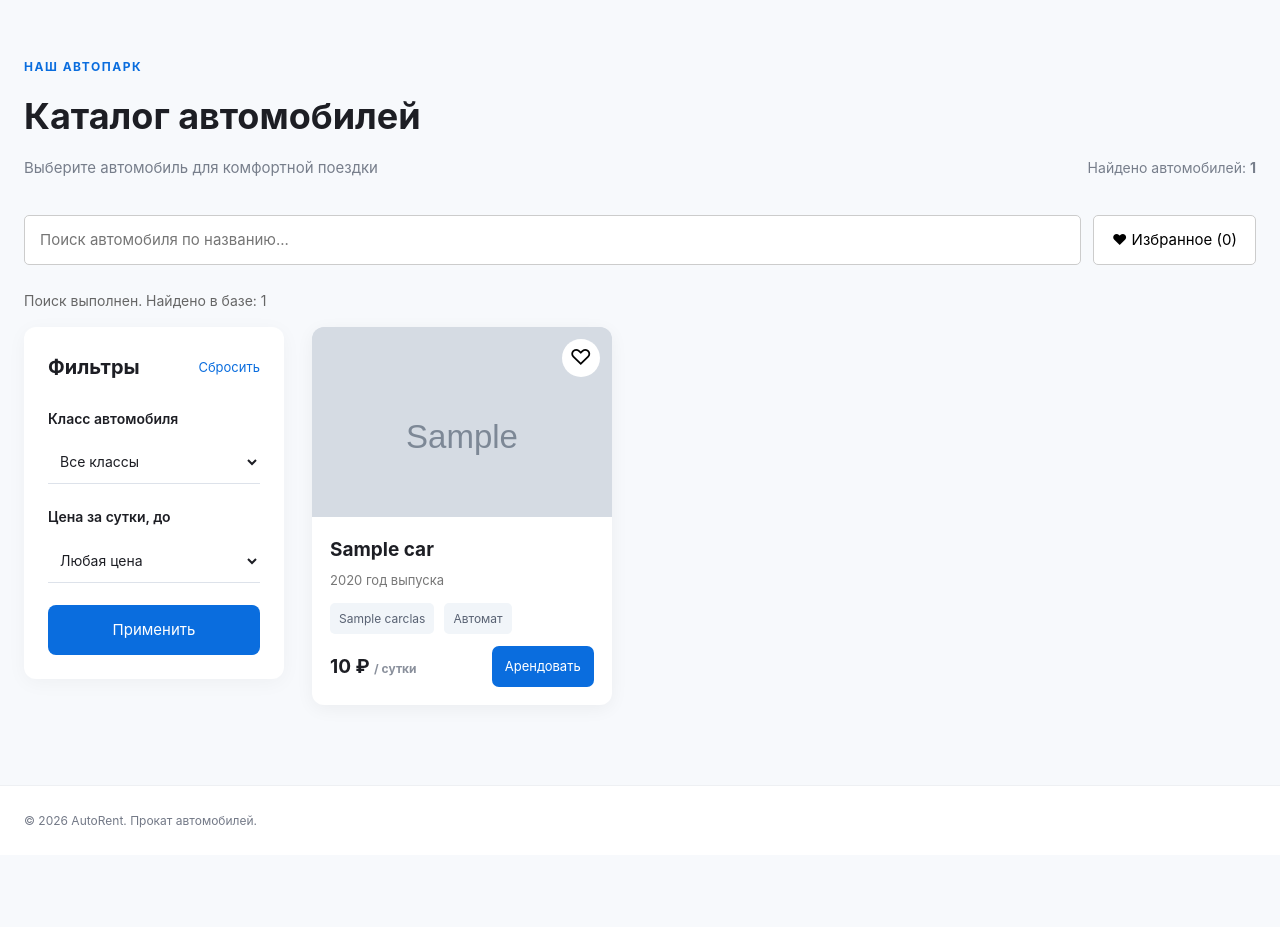
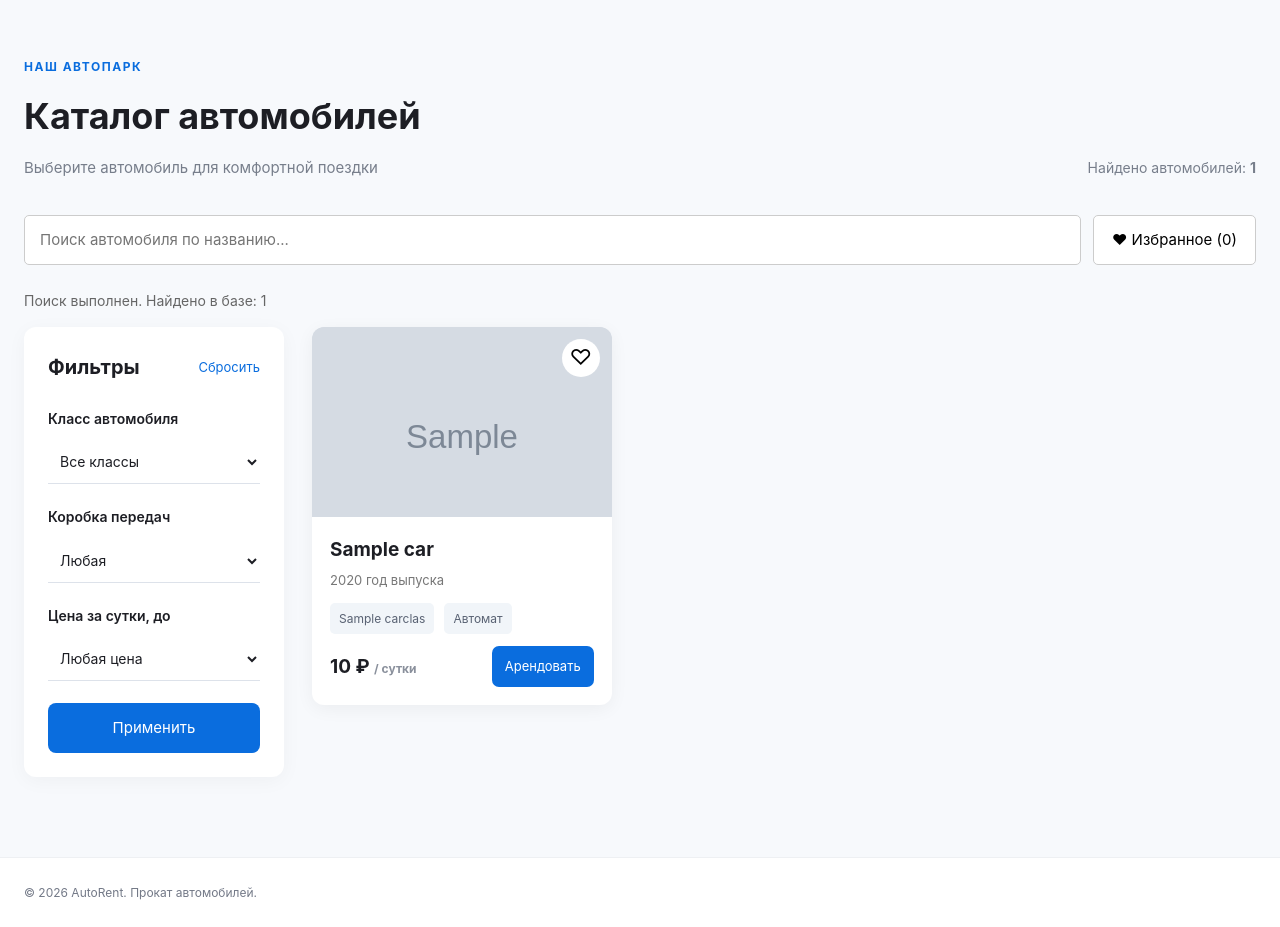
Before and after one commit to kseniakks/autorent, a Django app: page /catalog/ in a window 1280 px wide. Shown: the part 83-1010 px from the top of the page. Before the commit the page ends 911 px from the top, so only its background shows below. Run offline with Django 5.2, Linux system fonts and the light colour scheme; tables that the repository leaves empty hold one stand-in row (values such as "Sample post"); grey boxes marked "Sample" are stand-in pictures.

Commit message:
Fix BUG-08: добавлен фильтр по коробке передач

```diff
--- a/mysite/templates/catalog.html
+++ b/mysite/templates/catalog.html
@@ -234,6 +234,23 @@
                             </option>
                         </select>
                     </div>
+                    <div class="filter-group">
+                        <label for="gearbox">Коробка передач</label>
+
+                        <select name="gearbox" id="gearbox">
+                            <option value="">Любая</option>
+
+                            <option value="Автомат"
+                                {% if selected_gearbox == 'Автомат' %}selected{% endif %}>
+                                Автомат
+                            </option>
+
+                            <option value="Механика"
+                                {% if selected_gearbox == 'Механика' %}selected{% endif %}>
+                                Механика
+                            </option>
+                        </select>
+                    </div>
 
                     <div class="filter-group">
                         <label for="max_price">Цена за сутки, до</label>
```
